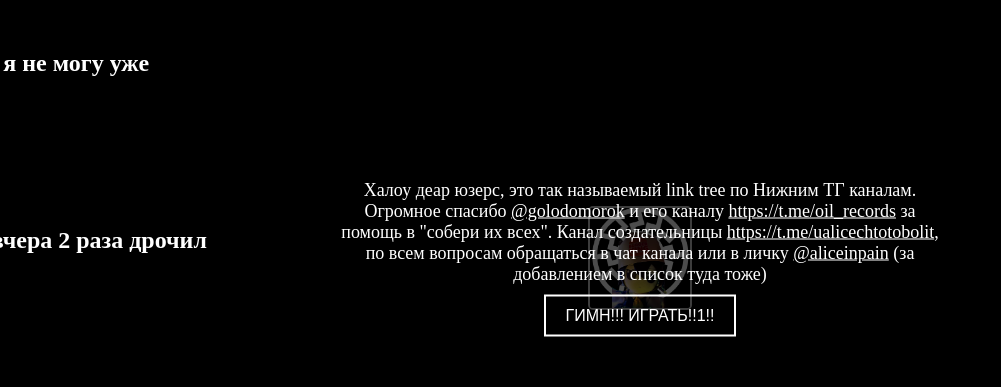
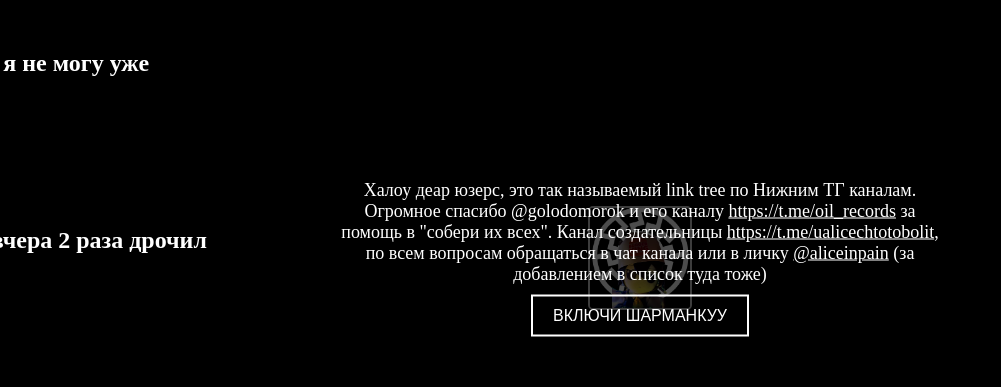
Before and after one commit to aliceinchain/nijniitg, a plain HTML site: page index.html in a window 1280 px wide. Shown: the part 142-529 px from the top of the page, without its empty margins (0-1001 px from the left). Drawn offline with Linux system fonts and the light colour scheme.

Commit message:
modified:   index.html

```diff
--- a/index.html
+++ b/index.html
@@ -22,8 +22,8 @@
         <button id="pause-button">АСТААНВИ МУЗЫКУУУ</button>
     </div>
     <div id="info-panel">
-        <p>Халоу деар юзерс, это так называемый link tree по Нижним ТГ каналам. Огромное спасибо <a href="https://t.me/golodomorok" target="_blank">@golodomorok</a> и его каналу <a href="https://t.me/oil_records" target="_blank">https://t.me/oil_records</a> за помощь в "собери их всех". Канал создательницы <a href="https://t.me/ualicechtotobolit" target="_blank">https://t.me/ualicechtotobolit</a>, по всем вопросам обращаться в чат канала или в личку <a href="https://t.me/aliceinpain" target="_blank">@aliceinpain</a> (за добавлением в список туда тоже)</p>
-        <button id="start-audio-button">ГИМН!!! ИГРАТЬ!!1!!</button>
+        <p>Халоу деар юзерс, это так называемый link tree по Нижним ТГ каналам. Огромное спасибо @golodomorok и его каналу <a href="https://t.me/oil_records" target="_blank">https://t.me/oil_records</a> за помощь в "собери их всех". Канал создательницы <a href="https://t.me/ualicechtotobolit" target="_blank">https://t.me/ualicechtotobolit</a>, по всем вопросам обращаться в чат канала или в личку <a href="https://t.me/aliceinpain" target="_blank">@aliceinpain</a> (за добавлением в список туда тоже)</p>
+        <button id="start-audio-button">ВКЛЮЧИ ШАРМАНКУУ</button>
     </div>
     <script src="script.js"></script>
 </body>
```
